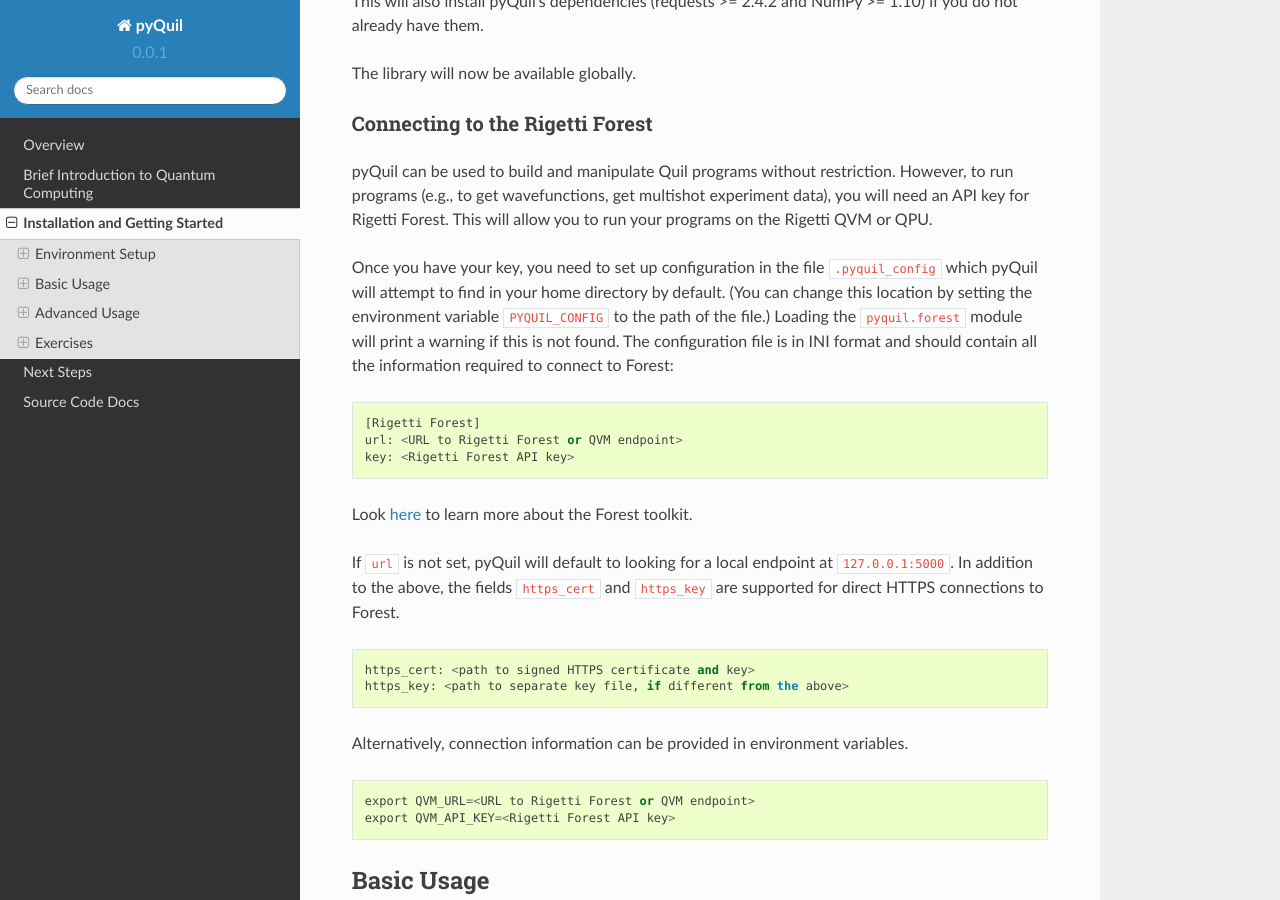
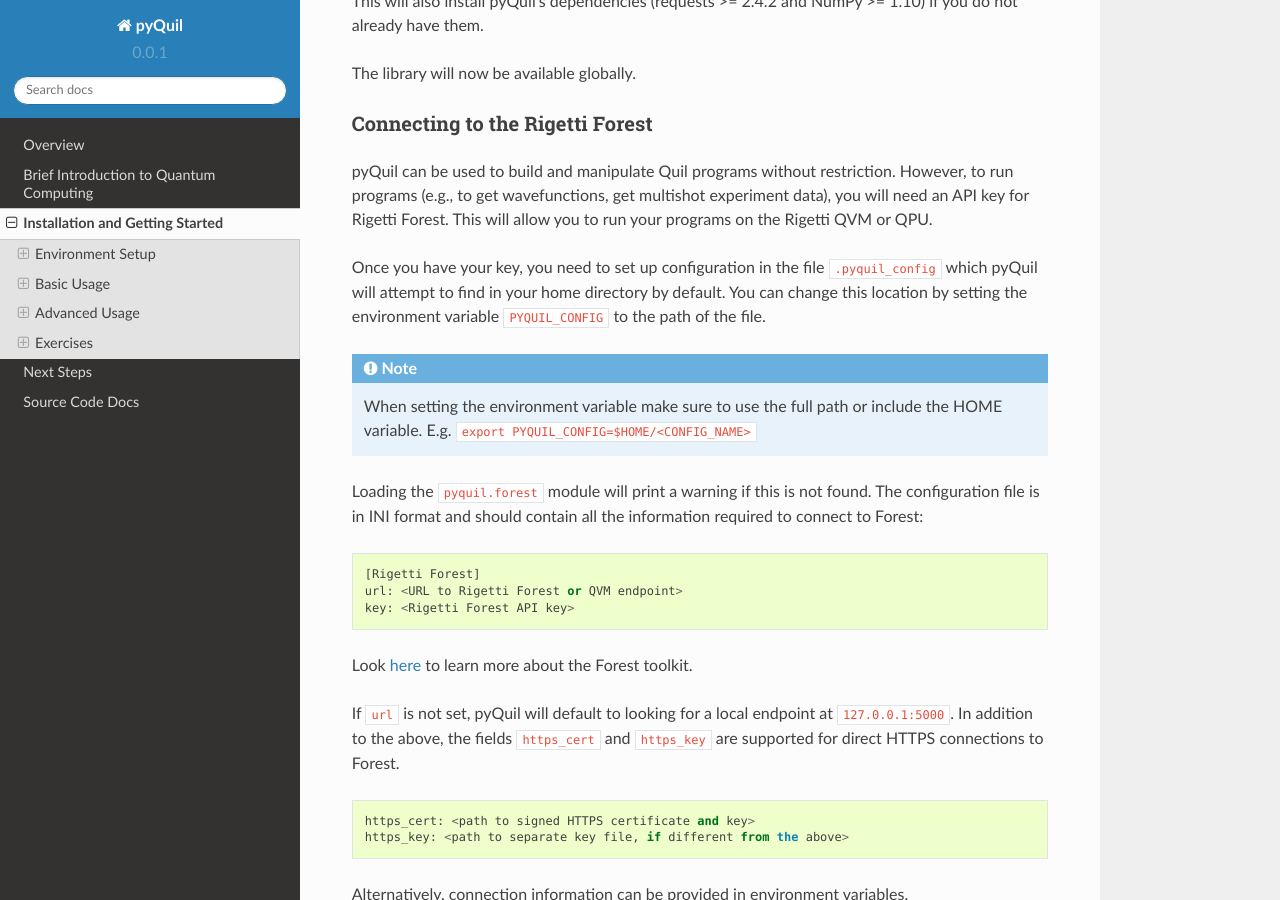
Before and after one commit to rigetti/pyquil, a Sphinx documentation site: the page built from docs/source/getting_started.rst, in a window 1280 px wide and 900 px high, scrolled down 1345 px. Built offline with Sphinx 7.4.7 and the Read the Docs theme 2.0.0, drawn with Linux system fonts in a browser that asks for light colours.

Commit message:
Adds docs and error warning to handle improper PYQUIL_CONFIG env var

```diff
--- a/docs/source/getting_started.rst
+++ b/docs/source/getting_started.rst
@@ -82,10 +82,15 @@
 for Rigetti Forest. This will allow you to run your programs on the Rigetti QVM or QPU.
 
 Once you have your key, you need to set up configuration in the file ``.pyquil_config``
-which pyQuil will attempt to find in your home directory by default. (You can change this location by setting the
-environment variable ``PYQUIL_CONFIG`` to the path of the file.) Loading the ``pyquil.forest``
-module will print a warning if this is not found. The configuration file is in INI format and
-should contain all the information required to connect to Forest:
+which pyQuil will attempt to find in your home directory by default. You can change this location by setting the
+environment variable ``PYQUIL_CONFIG`` to the path of the file.
+
+.. note::
+  When setting the environment variable make sure to use the full path or include the HOME variable.
+  E.g. ``export PYQUIL_CONFIG=$HOME/<CONFIG_NAME>``
+
+Loading the ``pyquil.forest`` module will print a warning if this is not found. The configuration file is in INI format
+and should contain all the information required to connect to Forest:
 
 ::
 
```
Also changed, not shown: 1 other file.
